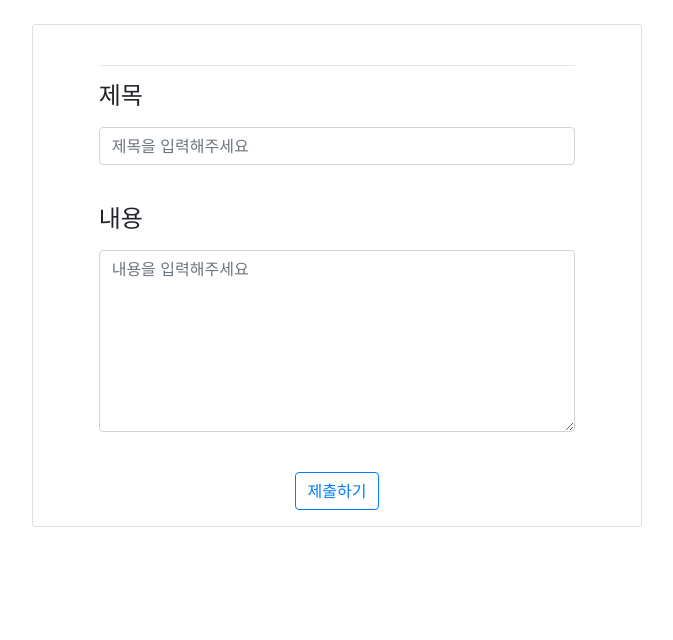
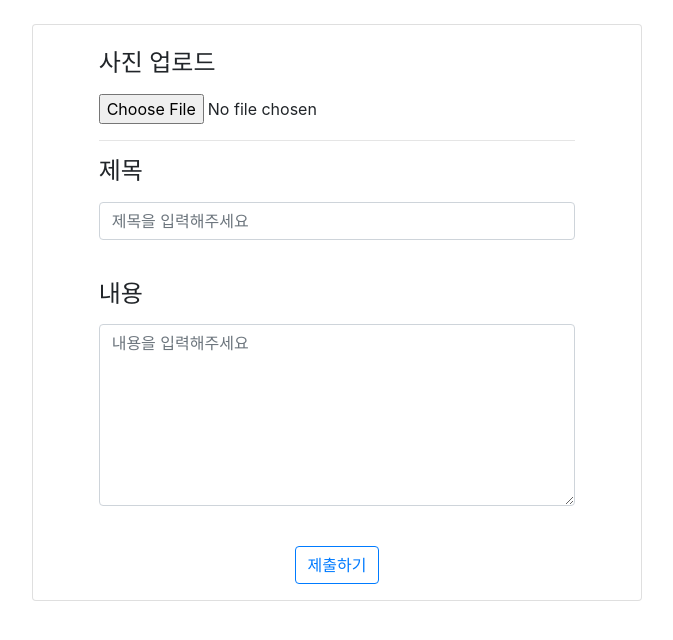
Before and after one commit to likelionmju/lionstagram, a Django app: page /post/new/ in a window 1280 px wide. Shown: the part 56-696 px from the top of the page, without its empty margins (303-976 px from the left). Run offline with Django 3.2, Linux system fonts and the light colour scheme; some libraries are stand-ins or nearby versions.

Commit message:
model imagefield 추가 및 media 적용

```diff
--- a/page/models.py
+++ b/page/models.py
@@ -4,6 +4,7 @@ from django.db import models
 class Post(models.Model):
     title = models.CharField(max_length=200)
     pub_date = models.DateTimeField('publish')
+    image = models.ImageField(upload_to='images/', blank=True)
     content = models.TextField()
 
     def __str__(self):
--- a/page/templates/home.html
+++ b/page/templates/home.html
@@ -9,7 +9,7 @@
       {% for post in posts.all reversed %}
       <br>
       <div class="card">
-        <img src="{% static 'page/images/mju_logo.gif' %}" class="card-img-top" alt="...">
+        <img src="{{post.image.url}}" class="card-img-top" alt="...">
         <div class="card-body">
           <hr>
           <h3 class="card-title">{{post.title}}</h3>
--- a/page/templates/post_detail.html
+++ b/page/templates/post_detail.html
@@ -6,7 +6,7 @@
   <div class="row">
     <div class="col-md-6" style="float: none; margin: 0 auto;">
       <div class="card">
-        <img src="..." class="card-img-top" alt="...">
+        <img src="{{detail.image.url}}" class="card-img-top" alt="...">
         <div class="card-body">
           <hr>
           <h2 class="card-title">{{detail.title}}</h2>
--- a/page/templates/post_new.html
+++ b/page/templates/post_new.html
@@ -8,10 +8,17 @@
       <br>
       <div class="card">
         <div class="col-md-10" style="float: none; margin: 0 auto;">
-          <form action="{% url 'post_create' %}" method="POST">
+          <form action="{% url 'post_create' %}" method="POST" enctype="multipart/form-data">
             {% csrf_token %}
             <br>
             <!-- 사진 업로드 -->
+            <div class="form-group">
+              <label for="image">
+                <h4>사진 업로드</h4>
+              </label>
+              <br>
+              <input type="file" name="image" id="image">
+            </div>
             <hr>
             <div class="form-group">
               <label for="title">
--- a/page/views.py
+++ b/page/views.py
@@ -1,6 +1,7 @@
 from django.shortcuts import render, redirect, get_object_or_404
 from django.utils import timezone
 from .models import Post
+from .forms import PostForm
 
 # Create your views here.
 def home(request):
@@ -18,6 +19,7 @@ def post_create(request):
     post = Post()
     post.title = request.POST['title']
     post.content = request.POST['content']
+    post.image = request.FILES['image']
     post.pub_date = timezone.datetime.now()
     post.save()
     return redirect('/post/'+str(post.id))
--- a/thirdproject/settings.py
+++ b/thirdproject/settings.py
@@ -123,3 +123,8 @@ STATICFILES_DIRS = [
     os.path.join(BASE_DIR, 'page', 'static'),
 ]
 STATIC_ROOT = os.path.join(BASE_DIR, 'static')
+
+# Media files
+
+MEDIA_URL = '/madia/'
+MEDIA_ROOT = os.path.join(BASE_DIR, 'media')
--- a/thirdproject/urls.py
+++ b/thirdproject/urls.py
@@ -16,9 +16,12 @@ Including another URLconf
 from django.contrib import admin
 from django.urls import path, include
 import page.views
+# media 경로
+from django.conf import settings
+from django.conf.urls.static import static
 
 urlpatterns = [
     path('admin/', admin.site.urls),
     path('', page.views.home, name='home'),
     path('post/', include('page.urls')),
-]
+] + static(settings.MEDIA_URL, document_root=settings.MEDIA_ROOT)
```
Also changed, not shown: page/forms.py (added, +7 -0 lines), page/migrations/0002_auto_20190404_1520.py (added), page/migrations/0003_auto_20190404_1521.py (added), page/migrations/0004_auto_20190404_1523.py (added), page/migrations/0005_remove_post_image.py (added), page/migrations/0006_post_image.py (added).
